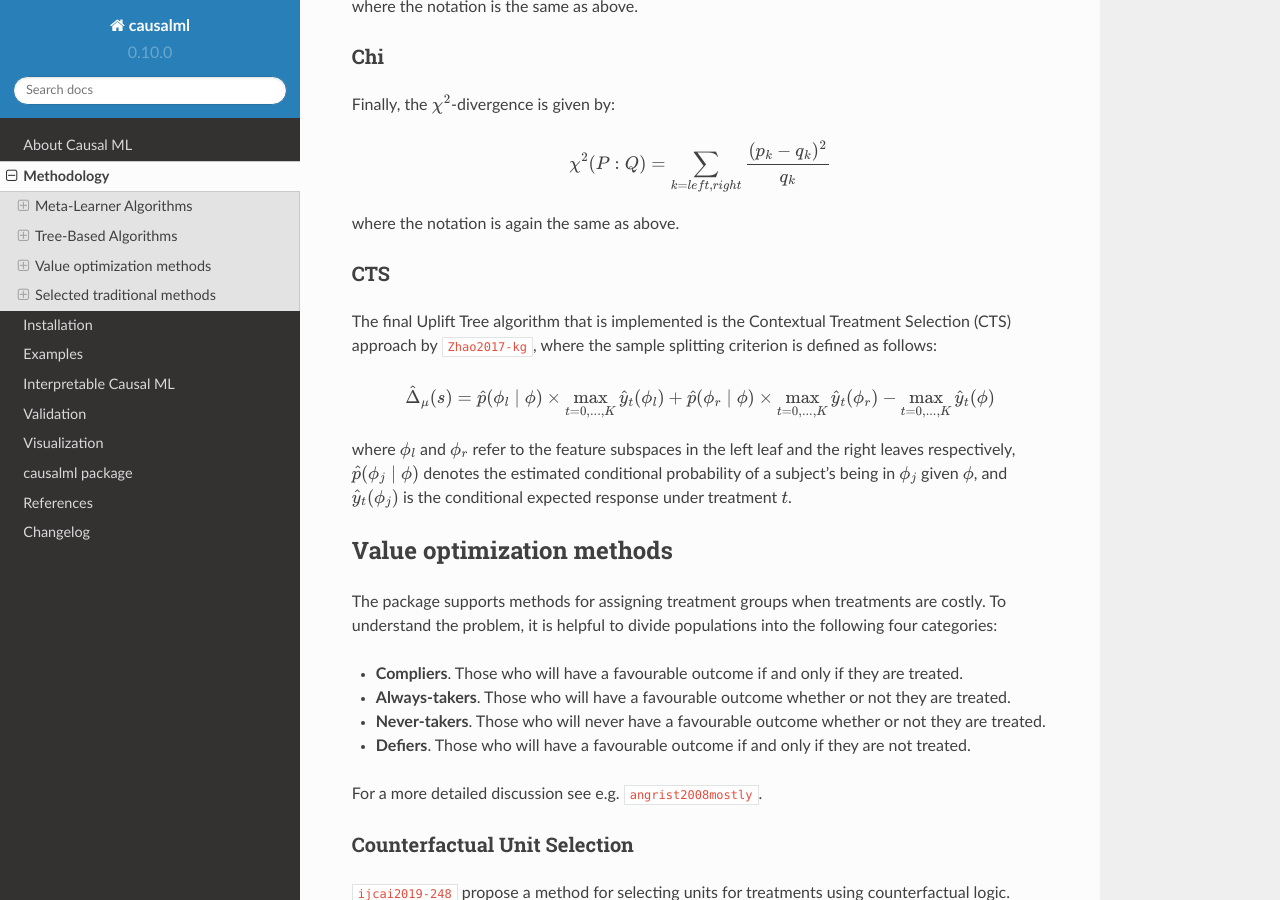
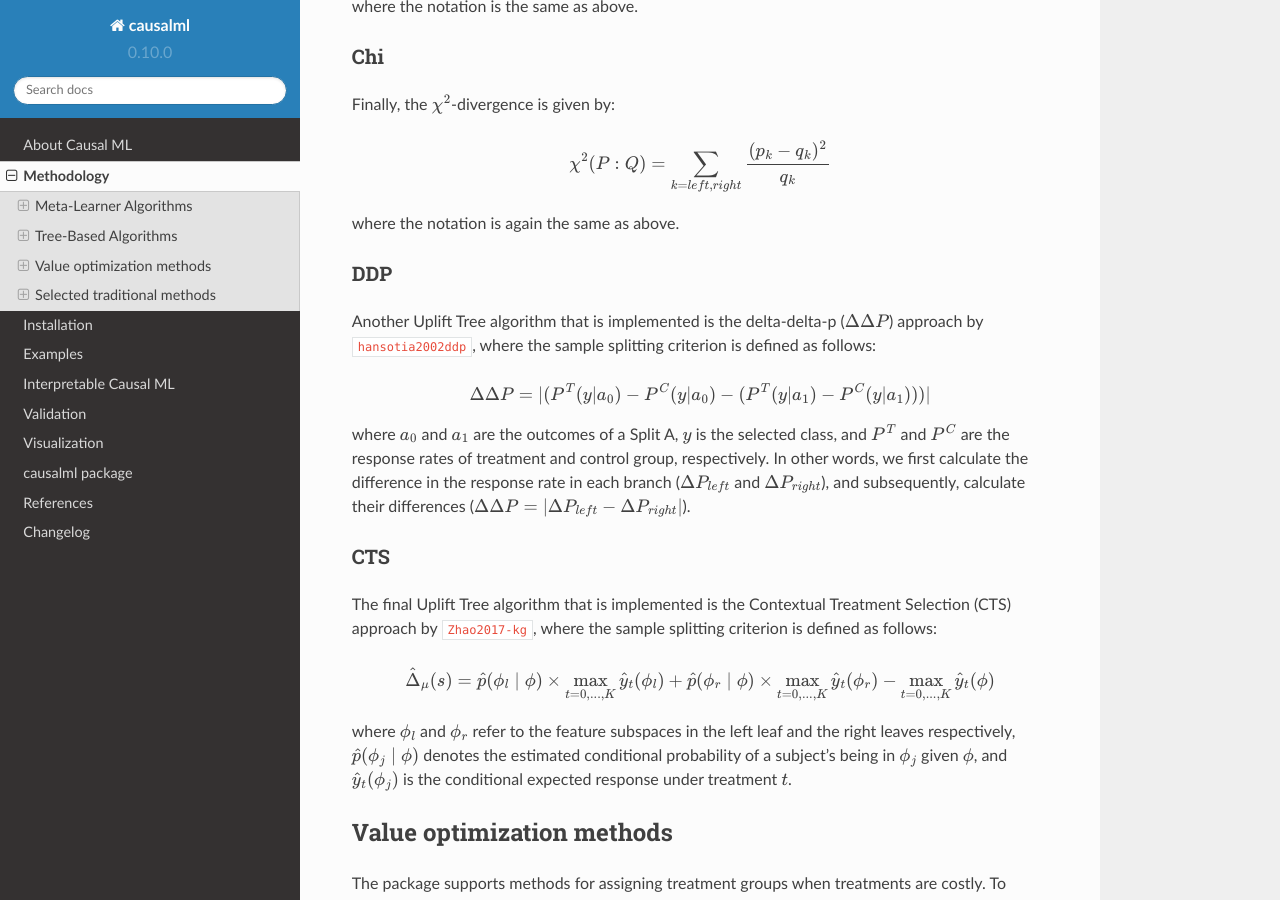
Before and after one commit to uber/causalml, a Sphinx documentation site: the page built from docs/methodology.rst, in a window 1280 px wide and 900 px high, scrolled down 3396 px. Built offline with Sphinx 7.4.7 and the Read the Docs theme 2.0.0, drawn with Linux system fonts in a browser that asks for light colours; cross-references to code outside the pages are shown as plain code.

Commit message:
Added documentation

```diff
--- a/docs/about.rst
+++ b/docs/about.rst
@@ -15,6 +15,7 @@ The package currently supports the following methods:
 - Tree-based algorithms
     - :ref:`Uplift Random Forests` on KL divergence, Euclidean Distance, and Chi-Square
     - :ref:`Uplift Random Forests` on Contextual Treatment Selection
+    - :ref:`Uplift Random Forests` on delta-delta-p (:math:`\Delta\Delta P`) criterion (only for binary trees and two-class problems)
 - Meta-learner algorithms
     - :ref:`S-learner`
     - :ref:`T-learner`
--- a/docs/methodology.rst
+++ b/docs/methodology.rst
@@ -151,6 +151,18 @@ Finally, the :math:`\chi^2`-divergence is given by:
 
 where the notation is again the same as above.
 
+DDP
+~~~
+
+Another Uplift Tree algorithm that is implemented is the delta-delta-p (:math:`\Delta\Delta P`) approach by :cite:`hansotia2002ddp`, where the sample splitting criterion is defined as follows:
+
+.. math::
+    \Delta\Delta P=|(P^T(y|a_0)-P^C(y|a_0) - (P^T(y|a_1)-P^C(y|a_1)))|
+
+where :math:`a_0` and :math:`a_1` are the outcomes of a Split A, :math:`y` is the selected class, and :math:`P^T` and :math:`P^C` are the response rates of treatment and control group, respectively. In other words, we first calculate the difference in the response rate in each branch (:math:`\Delta P_{left}` and :math:`\Delta P_{right}`), and subsequently, calculate their differences (:math:`\Delta\Delta P = |\Delta P_{left} - \Delta P_{right}|`).
+
+
+
 CTS
 ~~~
 
--- a/docs/refs.bib
+++ b/docs/refs.bib
@@ -350,6 +350,15 @@
   publisher={NIH Public Access}
 }
 
+@article{hansotia2002ddp,
+  title={Incremental value modeling},
+  author={Behram, Hansotia and Brad, Rukstales},
+  journal={Journal of Interactive Marketing},
+  volume={16},
+  pages={35-46},
+  year={2002},
+}
+
 @article{https://doi.org/10.1111/1468-0262.00442,
 author = {Hirano, Keisuke and Imbens, Guido W. and Ridder, Geert},
 title = {Efficient Estimation of Average Treatment Effects Using the Estimated Propensity Score},
```
Also changed, not shown: 1 other file.
